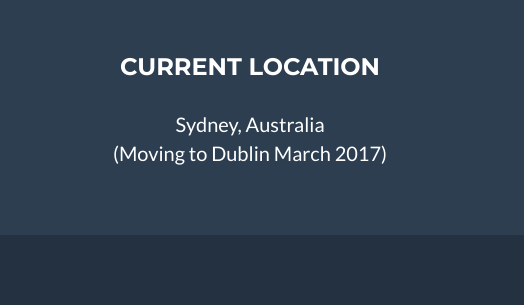
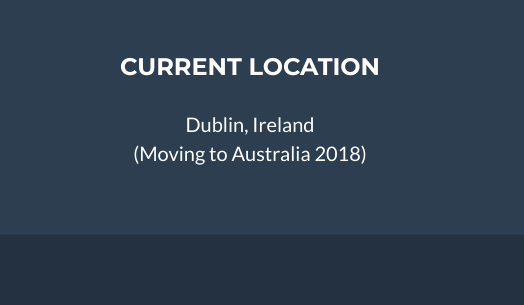
Before and after one commit to SoniaBuckley/sonia-portfolio, a website: page index.html in a window 1280 px wide. Shown: the part 2478-2783 px from the top of the page, 0-524 px from the left. Drawn offline with nearby package versions, Linux system fonts and the light colour scheme; a script that the page names is missing.

Commit message:
location change

```diff
--- a/index.html
+++ b/index.html
@@ -225,8 +225,8 @@ var scr = d.getElementsByTagName(t)[0], par = scr.parentNode; par.insertBefore(s
                 <div class="row">
                     <div class="footer-col col-md-4">
                         <h3>Current Location</h3>
-                        <p>Sydney, Australia
-                            <br>(Moving to Dublin March 2017)</p>
+                        <p>Dublin, Ireland
+                            <br>(Moving to Australia 2018)</p>
                     </div>
                     <div class="footer-col col-md-4">
                         <h3>On the Web</h3>
```
